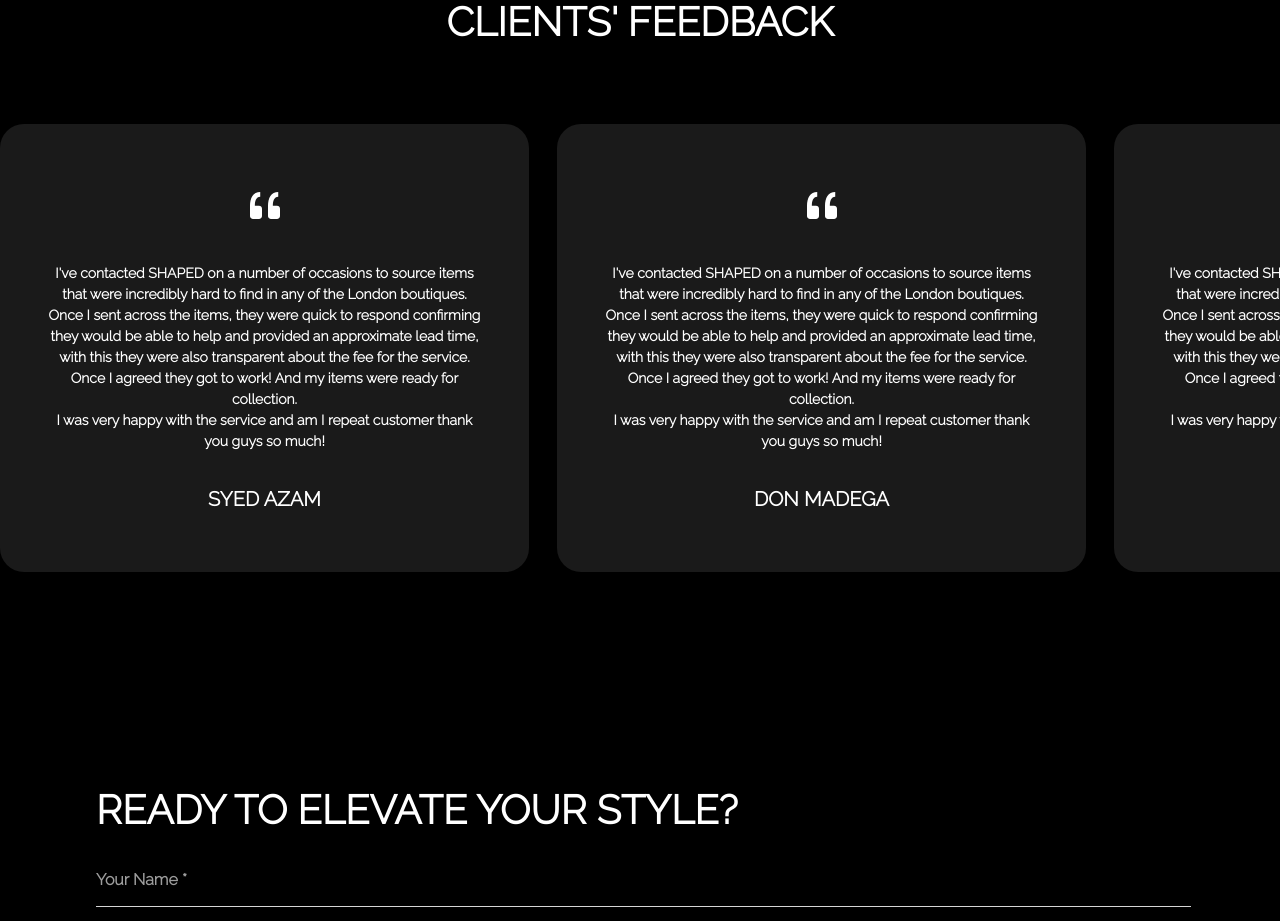
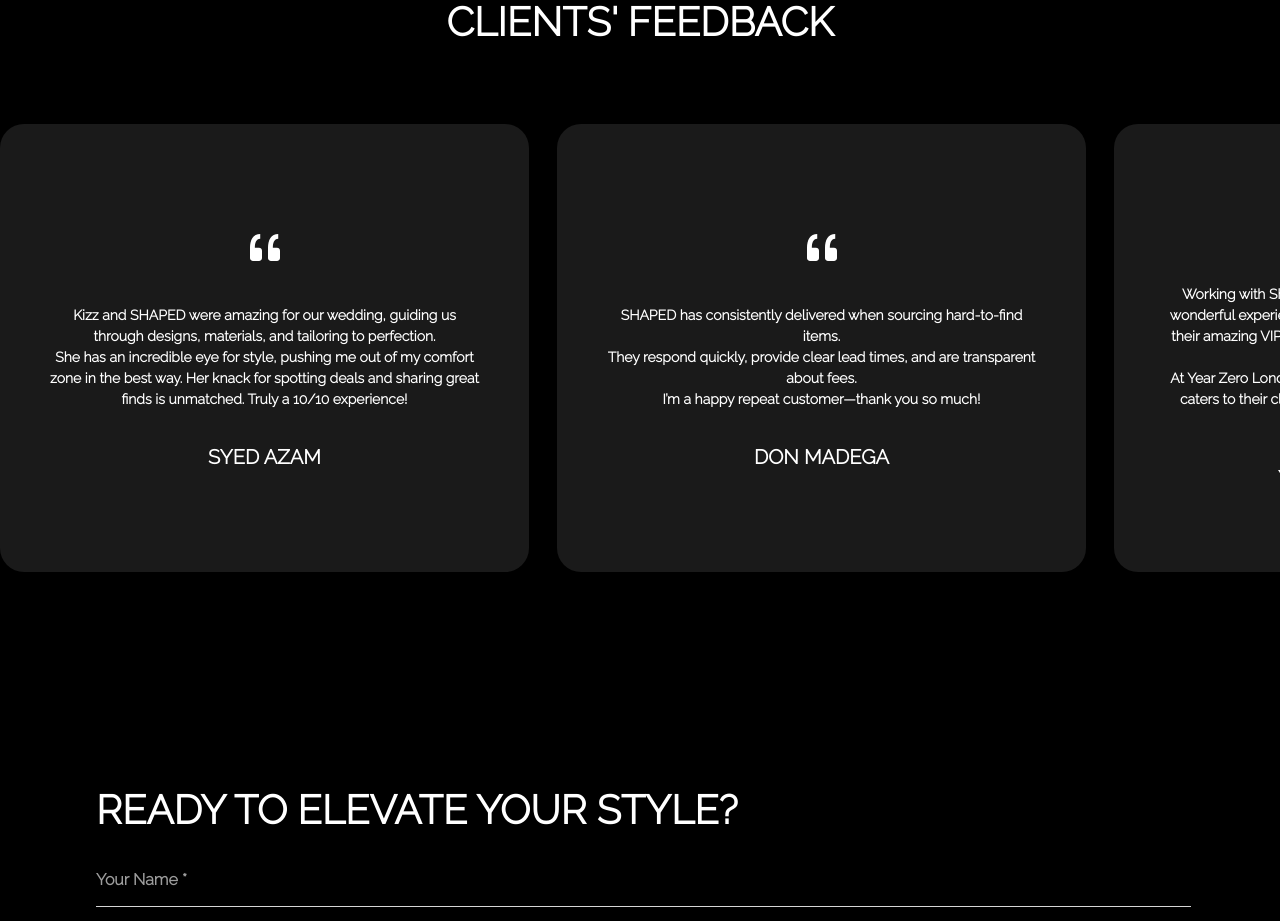
Before and after one commit to kizzy-shaped/shaped, a Next.js app: page /about_us in a window 1280 px wide. Shown: the part 2240-3161 px from the top of the page. Built offline with nearby package versions, Linux system fonts and the light colour scheme.

Commit message:
modified monthstyle, home services, testimonials

```diff
--- a/components/homeComponents.tsx
+++ b/components/homeComponents.tsx
@@ -261,6 +261,52 @@ function PlayBtn({
   );
 }
 
+// export function MonthStyle() {
+//   const [isPlaying, setIsPlaying] = useState(false);
+//   const videoRef = useRef(null);
+
+//   const handlePlayPause = () => {
+//     if (isPlaying) {
+//       (videoRef as any)?.current.pause();
+//     } else {
+//       (videoRef as any)?.current.play();
+//     }
+//     setIsPlaying(!isPlaying);
+//   };
+
+//   return (
+//     <div className="w-full wmin_lg:h-[689px] wmax_lg:h-[60vh] bg-whit wmin_lg:py-[7.5vh] wmax_lg:py-[3vh] bg-black">
+//       <Container className="flex items-center justify-center">
+//         <div className="wmin_md:w-[80%] wmax_md:w-full h-full relative">
+//           <div className="w-full h-full relative">
+//             {!isPlaying && (
+//               <div className="absolute z-[4] top-0 left-0 w-full h-full flex items-center justify-center">
+//                 <PlayBtn onPress={() => handlePlayPause()} className="" />
+//               </div>
+//             )}
+
+//             <video
+//               ref={videoRef}
+//               controls={isPlaying}
+//               onPause={() => setIsPlaying(false)}
+//               onPlay={() => setIsPlaying(true)}
+//               loop
+//               className="w-full h-full absolute top-0 left-0 object-cover"
+//             >
+//               <source src="/videos/fashion.mp4" />
+//             </video>
+//           </div>
+
+//           {!isPlaying && (
+//             <div className="wmin_md:text-[22px] wmax_md:text-[18px] font-black text-white uppercase text-center w-full h-fit absolute bottom-[4%] left-0 z-[3]">
+//               STYLE OF THE MONTH
+//             </div>
+//           )}
+//         </div>
+//       </Container>
+//     </div>
+//   );
+// }
 export function MonthStyle() {
   const [isPlaying, setIsPlaying] = useState(false);
   const videoRef = useRef(null);
@@ -275,9 +321,9 @@ export function MonthStyle() {
   };
 
   return (
-    <div className="w-full wmin_lg:h-[689px] wmax_lg:h-[60vh] bg-whit wmin_lg:py-[7.5vh] wmax_lg:py-[3vh] bg-black">
+    <div className="w-full wmin_lg:h-[689px] wmax_lg:h-[60vh] bg-whit wmin_lg:py-[7.5vh] wmax_lg:py-[3vh] bg-white">
       <Container className="flex items-center justify-center">
-        <div className="wmin_md:w-[80%] wmax_md:w-full h-full relative">
+        <div className="wmin_md:w-[80%] wmax_md:w-full h-full wmax_md:px-[1em] relative">
           <div className="w-full h-full relative">
             {!isPlaying && (
               <div className="absolute z-[4] top-0 left-0 w-full h-full flex items-center justify-center">
@@ -448,10 +494,8 @@ export function ClientsFeedback() {
       name: "SYED AZAM",
       rating: 5,
       comments: [
-        `I've contacted SHAPED on a number of occasions to source items that were incredibly hard to find in any of the London boutiques.`,
-        ` Once I sent across the items, they were quick to respond confirming they would be able to help and provided an approximate lead time, with this they were also transparent about the fee for the service.
-       Once I agreed they got to work! And my items were ready for collection.`,
-        `I was very happy with the service and am I repeat customer thank you guys so much!`,
+        `Kizz and SHAPED were amazing for our wedding, guiding us through designs, materials, and tailoring to perfection.`,
+        `She has an incredible eye for style, pushing me out of my comfort zone in the best way. Her knack for spotting deals and sharing great finds is unmatched. Truly a 10/10 experience!`,
       ],
     },
     {
@@ -459,37 +503,14 @@ export function ClientsFeedback() {
       name: "DON MADEGA",
       rating: 4,
       comments: [
-        `I've contacted SHAPED on a number of occasions to source items that were incredibly hard to find in any of the London boutiques.`,
-        ` Once I sent across the items, they were quick to respond confirming they would be able to help and provided an approximate lead time, with this they were also transparent about the fee for the service.
-       Once I agreed they got to work! And my items were ready for collection.`,
-        `I was very happy with the service and am I repeat customer thank you guys so much!`,
+        `SHAPED has consistently delivered when sourcing hard-to-find items. `,
+        `They respond quickly, provide clear lead times, and are transparent about fees.`,
+        `I’m a happy repeat customer—thank you so much!`,
       ],
     },
     {
       img: "/images/home/clients_feedback/client_tiwa.png",
-      name: "SYED AZAM",
-      rating: 3,
-      comments: [
-        `I've contacted SHAPED on a number of occasions to source items that were incredibly hard to find in any of the London boutiques.`,
-        ` Once I sent across the items, they were quick to respond confirming they would be able to help and provided an approximate lead time, with this they were also transparent about the fee for the service.
-       Once I agreed they got to work! And my items were ready for collection.`,
-        `I was very happy with the service and am I repeat customer thank you guys so much!`,
-      ],
-    },
-    {
-      img: "/images/home/clients_feedback/client_tiwa.png",
-      name: "DON MADEGA",
-      rating: 5,
-      comments: [
-        `I've contacted SHAPED on a number of occasions to source items that were incredibly hard to find in any of the London boutiques.`,
-        ` Once I sent across the items, they were quick to respond confirming they would be able to help and provided an approximate lead time, with this they were also transparent about the fee for the service.
-       Once I agreed they got to work! And my items were ready for collection.`,
-        `I was very happy with the service and am I repeat customer thank you guys so much!`,
-      ],
-    },
-    {
-      img: "/images/home/clients_feedback/client_tiwa.png",
-      name: "ear Zero London",
+      name: "Year Zero London",
       rating: 5,
       comments: [
         `Working with Shaped Services over the years has been a truly wonderful experience! We’ve collaborated on exciting projects for their amazing VIP clients, creating bespoke, one-of-a-kind pieces that stand out`,
@@ -561,7 +582,7 @@ export function ClientsFeedback() {
           <div className="w-fit h-fit flex gap-[20px]">
             {items.map(({ img, comments, name, rating }, index) => (
               <div
-                className="wmin_md:w-[529px] wmax_md:w-[calc(90vw-20px)] wmin_md:h-[448px] h-fit bg-[#1a1a1a] flex flex-col wmin_md:gap-[32px] wmax_md:gap-[20px] items-center justify-center wmin_md:p-[3em] wmax_md:p-[1.5em] rounded-[24px] shadow-l shadow-[#B6B6B633 wmin_md:mr-[28px] wmax_md:mr-[20px]"
+                className="wmin_md:w-[529px] wmax_md:w-[calc(90vw-20px)] h-[20em] bg-[#1a1a1a] flex flex-col wmin_md:gap-[32px] wmax_md:gap-[20px] items-center justify-center wmin_md:p-[3em] wmax_md:p-[1.5em] rounded-[24px] shadow-l shadow-[#B6B6B633 wmin_md:mr-[28px] wmax_md:mr-[20px]"
                 key={index}
               >
                 {/* <div className="col-span-1 h-full">
```
Also changed, not shown: app/page.tsx (+125 -1 lines).
